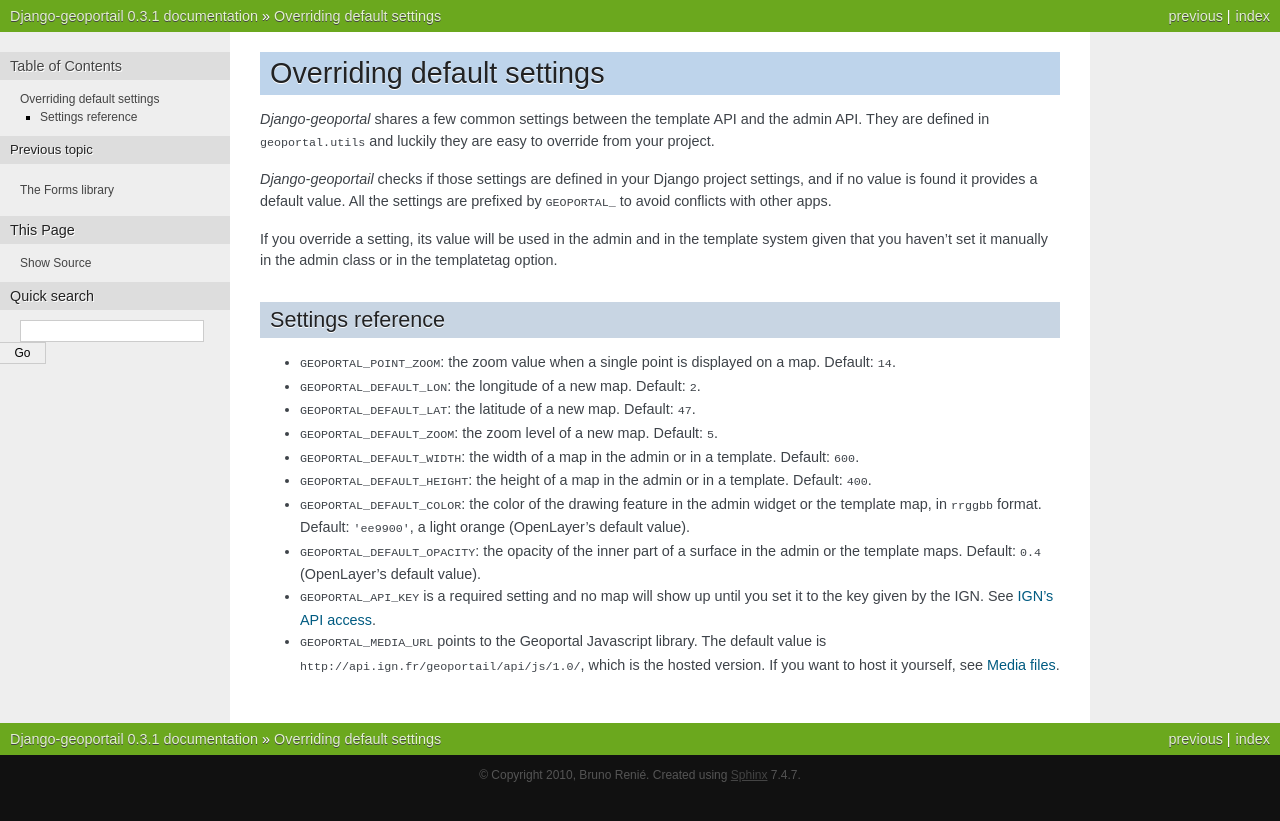
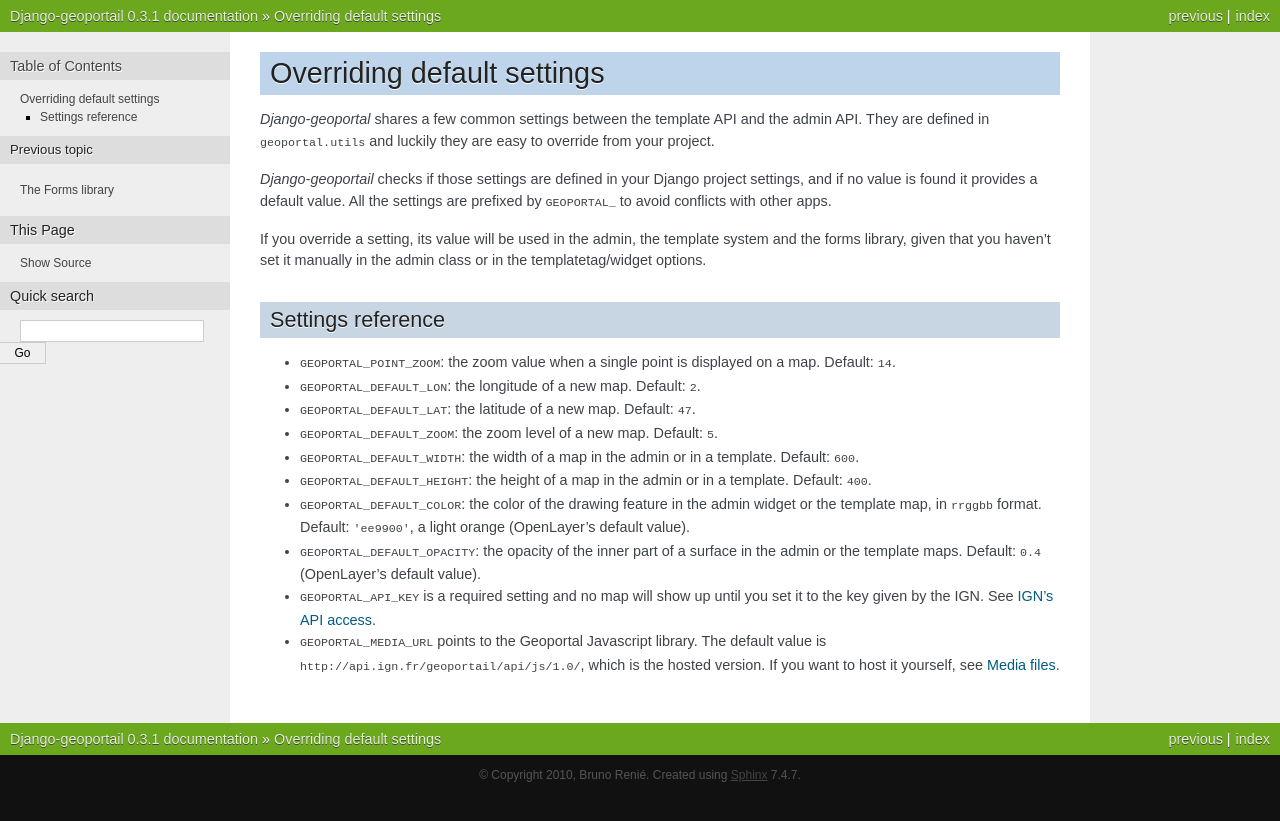
Before and after one commit to brutasse/django-geoportail, a Sphinx documentation site: the page built from docs/source/settings.rst, in a window 1280 px wide. Shown: the top 821 px of the page. Built offline with Sphinx 7.4.7, drawn with Linux system fonts in a browser that asks for light colours.

Commit message:
Typo and minor fix in the docs

```diff
--- a/docs/source/settings.rst
+++ b/docs/source/settings.rst
@@ -10,9 +10,9 @@
 the settings are prefixed by ``GEOPORTAL_`` to avoid conflicts with other
 apps.
 
-If you override a setting, its value will be used in the admin and in the
-template system given that you haven't set it manually in the admin class or
-in the templatetag option.
+If you override a setting, its value will be used in the admin, the template
+system and the forms library, given that you haven't set it manually in the
+admin class or in the templatetag/widget options.
 
 .. _settings-ref:
 
--- a/docs/source/templates.rst
+++ b/docs/source/templates.rst
@@ -99,7 +99,7 @@
         {{ var_name }}.viewer.map.setCenter(...);
     </script>
 
-Here is the detai of what ``{{ var_name }}`` contains:
+Here is the detail of what ``{{ var_name }}`` contains:
 
 * ``viewer`` a ``Geoportal.Viewer`` instance. You can see what it does on the
   `Geoportal API documentation`_. The ``viewer.map`` object (an
```
